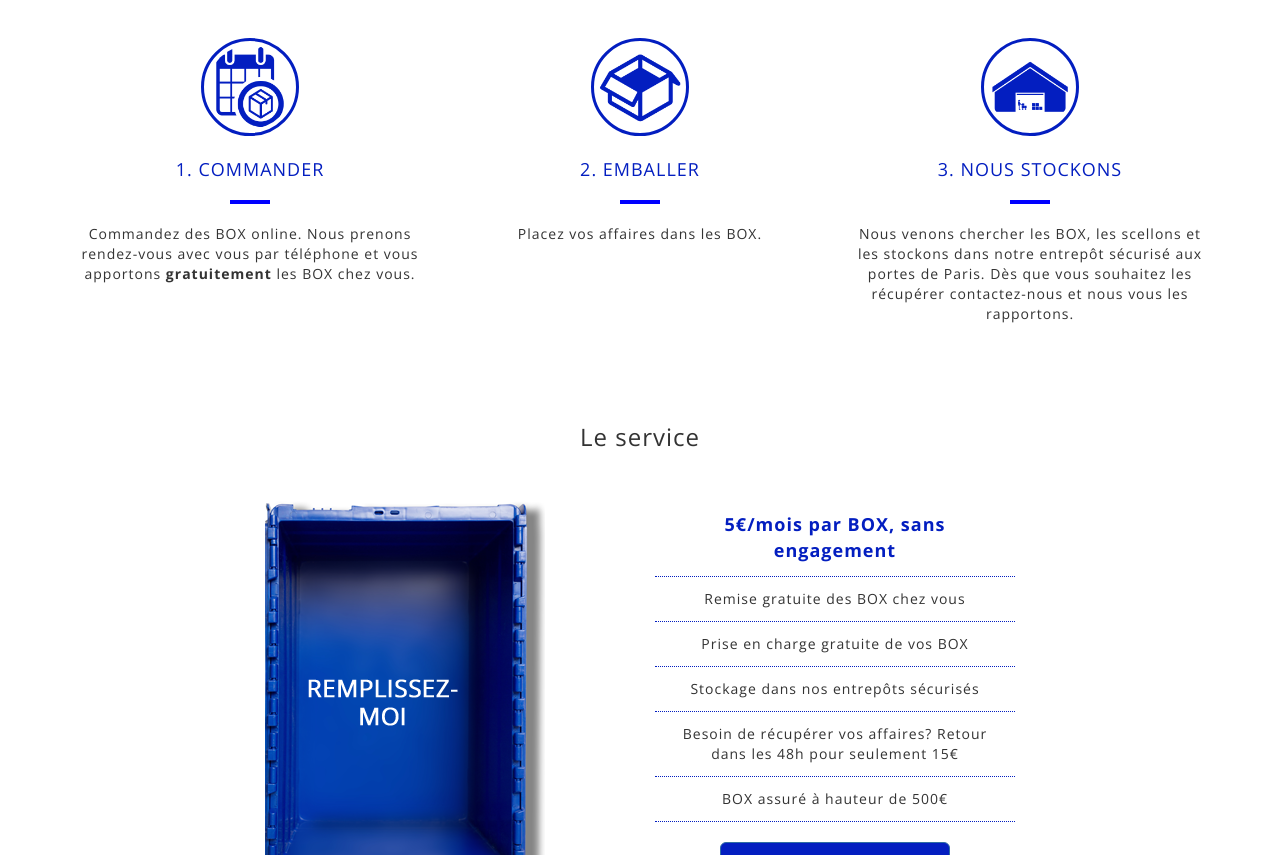
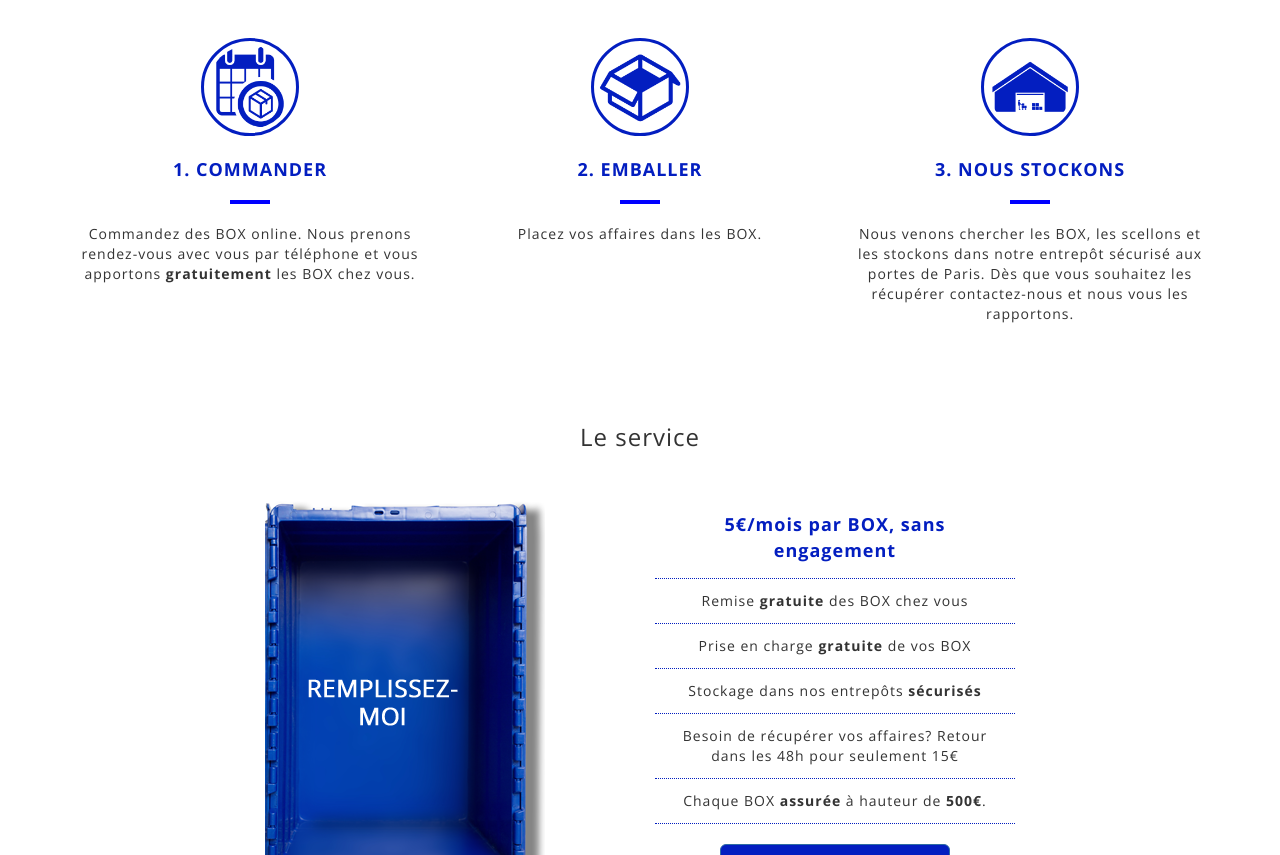
Before and after one commit to Seb1501/Piirog, a Jekyll site: the page built from index.html, in a window 1280 px wide and 1400 px high, scrolled down 767 px, cut to the strip 97-952 px from the top of the window. Built offline with Jekyll 4.4.1, drawn with Linux system fonts in a browser that asks for light colours; nearby versions of some CDN libraries; some web fonts are replaced; Markdown is read by kramdown in place of the engine named in the settings.

Commit message:
Modif profi Fred Test #7

```diff
--- a/_layouts/exemple_box.html
+++ b/_layouts/exemple_box.html
@@ -5,13 +5,13 @@ layout: default
 
 <div class="box-{{ page.title }}">
 </div>
-<img src="../images/Fred.png" alt="" class="image">
+
 <div class="container-spacer"></div>
 
 <div class="container">
-  <div class="row text-center">
+  <div class="row text-center feature">
    <!--  <div class="feature"> -->
-      <img src="../images/{{ page.title }}.png" alt="" class="image" width="100">
+      <img src="/images/{{ page.title }}.png" alt="" class="image">
 
 
       <h4> {{ page.title }} </h4>
--- a/css/style.css
+++ b/css/style.css
@@ -183,9 +183,11 @@ background-color: rgba(3, 30, 192, 1);
 	padding: 12px;
 }
 
-.engagement > li > b{
+.engagement > li > p{
 	color: rgba(3, 30, 192, 1);
 	font-size: 18px;
+	font-weight: bold;
+	margin-bottom: 2px;
 }
 
 .engagement button{
@@ -297,11 +299,11 @@ background-color: rgba(3, 30, 192, 1);
 	color: white;
 }
 
-/*.image{
+.image{
 	border-radius: 50%;
 	height: 200px;
 }
-*/
+
 /*blockquote{
 	background: #f9f9f9;
 	border-left: 4px solid blue;
--- a/index.html
+++ b/index.html
@@ -69,21 +69,21 @@ description:
     <div class="col-sm-6 col-md-4 feature">
       <img src="images/icon_62565/icon_62565_blue.png" width="98" class="circle">
       <p>
-      <h4>1. COMMANDER </h4>
+      <h4><b>1. COMMANDER</b></h4>
       <hr>Commandez des BOX online. Nous prenons rendez-vous avec vous par téléphone et vous apportons <strong> gratuitement </strong> les BOX chez vous. </hr>
       </p>
     </div>
     <div class="col-sm-6 col-md-4 feature">
       <img src="images/icon_63393/icon_63393_blue.png" width="98" class="circle">
       <p>
-      <h4>2. EMBALLER </h4>
+      <h4><b>2. EMBALLER</b></h4>
       <hr>Placez vos affaires dans les BOX. </hr>
       </p>
     </div>
     <div class="col-sm-6 col-md-4 feature">
       <img src="images/icon_37887/icon_37887_blue.png" width="98" class="circle">
       <p>
-      <h4>3. NOUS STOCKONS </h4>
+      <h4><b>3. NOUS STOCKONS</b></h4>
       <hr> Nous venons chercher les BOX, les scellons et les stockons dans notre entrepôt sécurisé aux portes de Paris. Dès que vous souhaitez les récupérer contactez-nous et nous vous les rapportons.</hr>
       </p>
     </div>
@@ -110,22 +110,22 @@ description:
     <div class="col-sm-6 col-md-4 engagement">
 
       <li>
-        <b>5€/mois par BOX, sans engagement</b>
+        <p>5€/mois par BOX, sans engagement</p>
       </li>
       <li>
-        Remise gratuite des BOX chez vous
+        Remise <b>gratuite</b> des BOX chez vous
       </li>
       <li>
-        Prise en charge gratuite de vos BOX
+        Prise en charge <b>gratuite</b> de vos BOX
       </li>
       <li>
-        Stockage dans nos entrepôts sécurisés
+        Stockage dans nos entrepôts <b>sécurisés</b>
       </li>
       <li>
         Besoin de récupérer vos affaires? Retour dans les 48h pour seulement 15€
       </li>
       <li>
-        BOX assuré à hauteur de 500€
+        Chaque BOX <b>assurée</b> à hauteur de <b>500€</b>.
       </li>
     <button class="btn btn-primary btn-lg" data-toggle="modal" data-target="#OrderForm" id="b-color">
     COMMANDER DES BOX
@@ -140,8 +140,6 @@ description:
   <div class="row">
 
     <h3> Mon inventaire </h3>
-
-  <img src="../images/Fred.png" alt="" class="image">
 
 
   </div>
```
